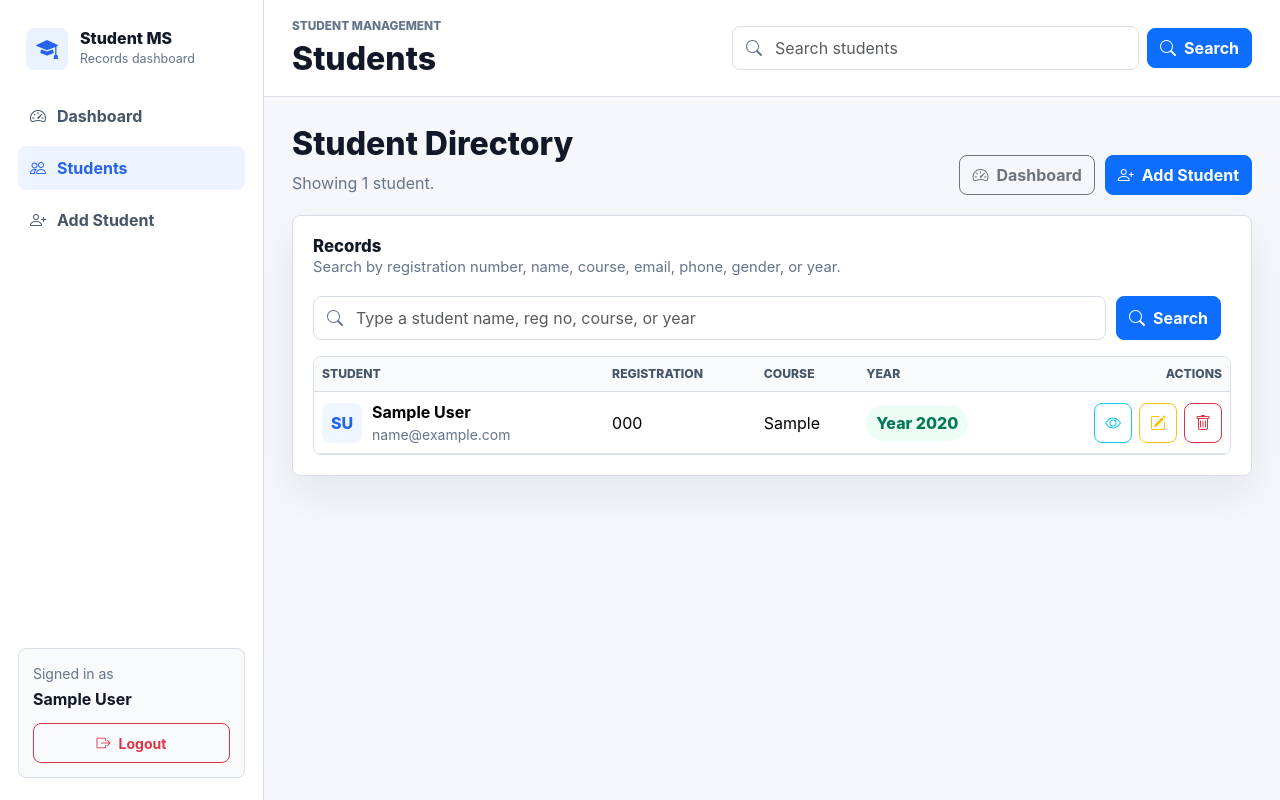
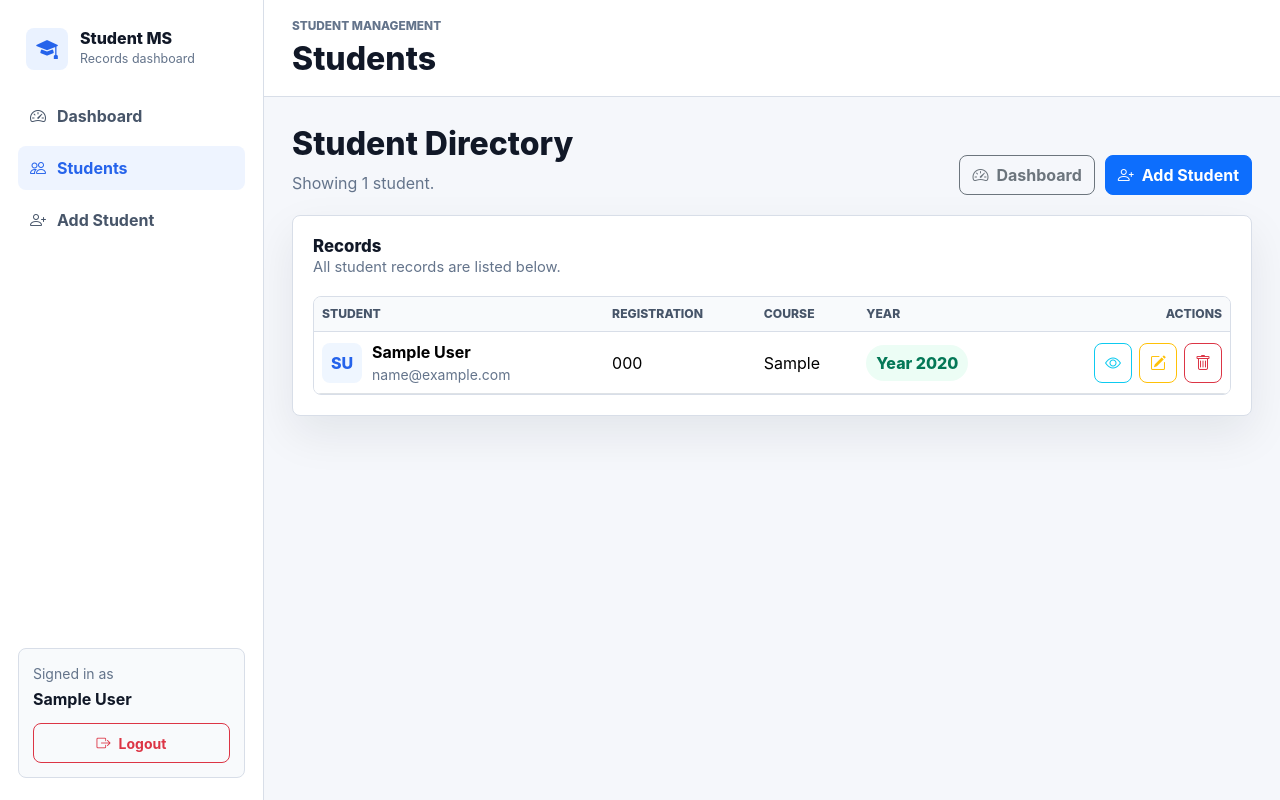
Before and after one commit to macleen-hub/student-management-system, a Django app: page /students/ in a window 1280 px wide. Run offline with Django 5.2, Linux system fonts and the light colour scheme; a user stored in the database is signed in; tables that the repository leaves empty hold one stand-in row (values such as "Sample post").

Commit message:
removed search option

```diff
--- a/students/static/students/css/dashboard.css
+++ b/students/static/students/css/dashboard.css
@@ -174,37 +174,6 @@ a {
     margin: 0;
     font-size: clamp(1.35rem, 2.6vw, 2rem);
     font-weight: 800;
-}
-
-.topbar-search {
-    display: flex;
-    align-items: center;
-    gap: 8px;
-    width: min(520px, 100%);
-    margin-left: auto;
-}
-
-.search-field,
-.search-input-wrap {
-    position: relative;
-    flex: 1;
-}
-
-.search-field i,
-.search-input-wrap i {
-    position: absolute;
-    top: 50%;
-    left: 14px;
-    color: var(--muted);
-    transform: translateY(-50%);
-}
-
-.search-field .form-control,
-.search-input-wrap .form-control {
-    height: 44px;
-    padding-left: 42px;
-    border-color: var(--border);
-    border-radius: 8px;
 }
 
 .content-area {
@@ -422,13 +391,6 @@ a {
     font-size: 0.84rem;
     text-overflow: ellipsis;
     white-space: nowrap;
-}
-
-.list-search {
-    display: grid;
-    grid-template-columns: minmax(240px, 1fr) auto auto;
-    gap: 10px;
-    margin-bottom: 16px;
 }
 
 .result-summary {
@@ -655,11 +617,6 @@ a {
         flex-wrap: wrap;
     }
 
-    .topbar-search {
-        order: 3;
-        width: 100%;
-        margin-left: 0;
-    }
 }
 
 @media (max-width: 760px) {
@@ -704,7 +661,6 @@ a {
         align-items: start;
     }
 
-    .list-search,
     .form-grid,
     .detail-grid {
         grid-template-columns: 1fr;
--- a/students/templates/base.html
+++ b/students/templates/base.html
@@ -55,23 +55,6 @@
                 <p class="eyebrow">Student Management</p>
                 <h1>{% block page_title %}Dashboard{% endblock %}</h1>
             </div>
-
-            <form action="{% url 'student_list' %}" method="get" class="topbar-search" role="search">
-                <div class="search-field">
-                    <i class="bi bi-search"></i>
-                    <input
-                        type="search"
-                        name="q"
-                        class="form-control"
-                        placeholder="Search students"
-                        value="{{ query|default:'' }}"
-                        aria-label="Search students">
-                </div>
-                <button type="submit" class="btn btn-primary">
-                    <i class="bi bi-search"></i>
-                    <span>Search</span>
-                </button>
-            </form>
         </header>
 
         <main class="content-area">
--- a/students/templates/student_list.html
+++ b/students/templates/student_list.html
@@ -6,13 +6,7 @@
 <section class="page-heading">
     <div>
         <h1>Student Directory</h1>
-        <p>
-            {% if query %}
-            Showing {{ filtered_count }} result{{ filtered_count|pluralize }} for "{{ query }}".
-            {% else %}
-            Showing {{ total_students }} student{{ total_students|pluralize }}.
-            {% endif %}
-        </p>
+        <p>Showing {{ total_students }} student{{ total_students|pluralize }}.</p>
     </div>
     <div class="list-actions">
         <a href="{% url 'home' %}" class="btn btn-outline-secondary">
@@ -30,34 +24,9 @@
     <div class="table-toolbar">
         <div>
             <h2>Records</h2>
-            <p class="result-summary">
-                Search by registration number, name, course, email, phone, gender, or year.
-            </p>
+            <p class="result-summary">All student records are listed below.</p>
         </div>
     </div>
-
-    <form method="get" class="list-search" role="search">
-        <div class="search-input-wrap">
-            <i class="bi bi-search"></i>
-            <input
-                type="search"
-                name="q"
-                class="form-control"
-                placeholder="Type a student name, reg no, course, or year"
-                value="{{ query }}"
-                aria-label="Search students">
-        </div>
-        <button type="submit" class="btn btn-primary">
-            <i class="bi bi-search"></i>
-            <span>Search</span>
-        </button>
-        {% if query %}
-        <a href="{% url 'student_list' %}" class="btn btn-outline-secondary">
-            <i class="bi bi-x-circle"></i>
-            <span>Clear</span>
-        </a>
-        {% endif %}
-    </form>
 
     {% if students %}
     <div class="table-responsive">
@@ -110,13 +79,7 @@
         </table>
     </div>
     {% else %}
-    <p class="empty-state">
-        {% if query %}
-        No students match "{{ query }}".
-        {% else %}
-        No student records yet.
-        {% endif %}
-    </p>
+    <p class="empty-state">No student records yet.</p>
     {% endif %}
 </section>
 {% endblock %}
--- a/students/views.py
+++ b/students/views.py
@@ -1,6 +1,6 @@
 from django.shortcuts import render, redirect, get_object_or_404
 from django.contrib.auth import authenticate, login, logout
-from django.db.models import Count, Q
+from django.db.models import Count
 from .models import Student
 from .forms import StudentForm
 from django.contrib.auth.decorators import login_required
@@ -27,42 +27,15 @@ def home(request):
 
 @login_required
 def student_list(request):
-    # Read and clean the search text from the URL.
-    query = (request.GET.get("q") or "").strip()
+    # Show all students in alphabetical order.
     students = Student.objects.all().order_by("last_name", "first_name")
-
-    if query:
-        # Match every word against common student fields.
-        search_filter = Q()
-
-        for token in query.split():
-            token_filter = (
-                Q(registration_number__icontains=token)
-                | Q(first_name__icontains=token)
-                | Q(last_name__icontains=token)
-                | Q(course__icontains=token)
-                | Q(email__icontains=token)
-                | Q(phone__icontains=token)
-                | Q(gender__icontains=token)
-            )
-
-            if token.isdigit():
-                # Numeric searches can also match academic year.
-                token_filter |= Q(year=int(token))
-
-            search_filter &= token_filter
-
-        # Apply search and remove repeated results.
-        students = students.filter(search_filter).distinct()
 
     return render(
         request,
         "student_list.html",
         {
             "students": students,
-            "query": query,
-            "filtered_count": students.count(),
-            "total_students": Student.objects.count(),
+            "total_students": students.count(),
         },
     )
 
```
Also changed, not shown: students/tests.py (+7 -22 lines), README.md.
